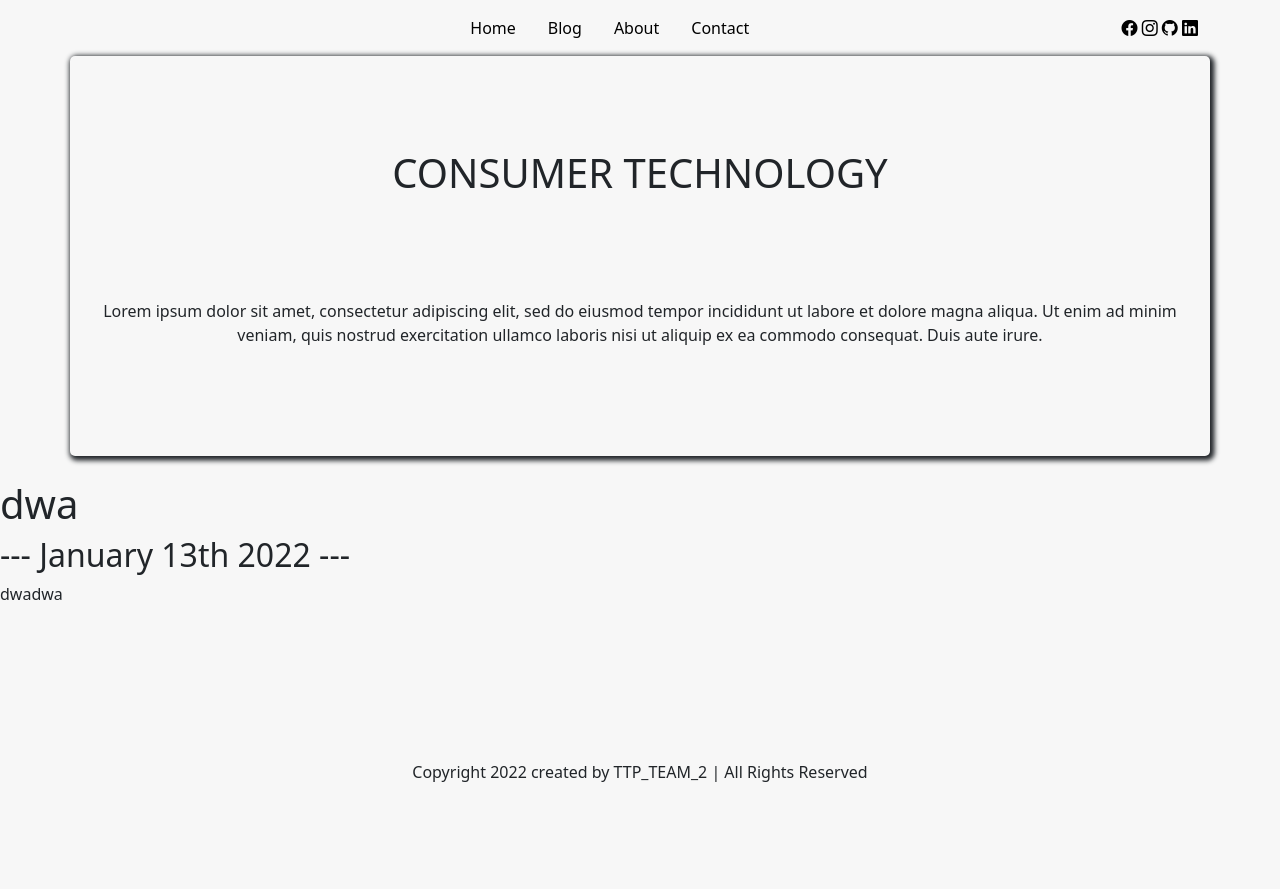
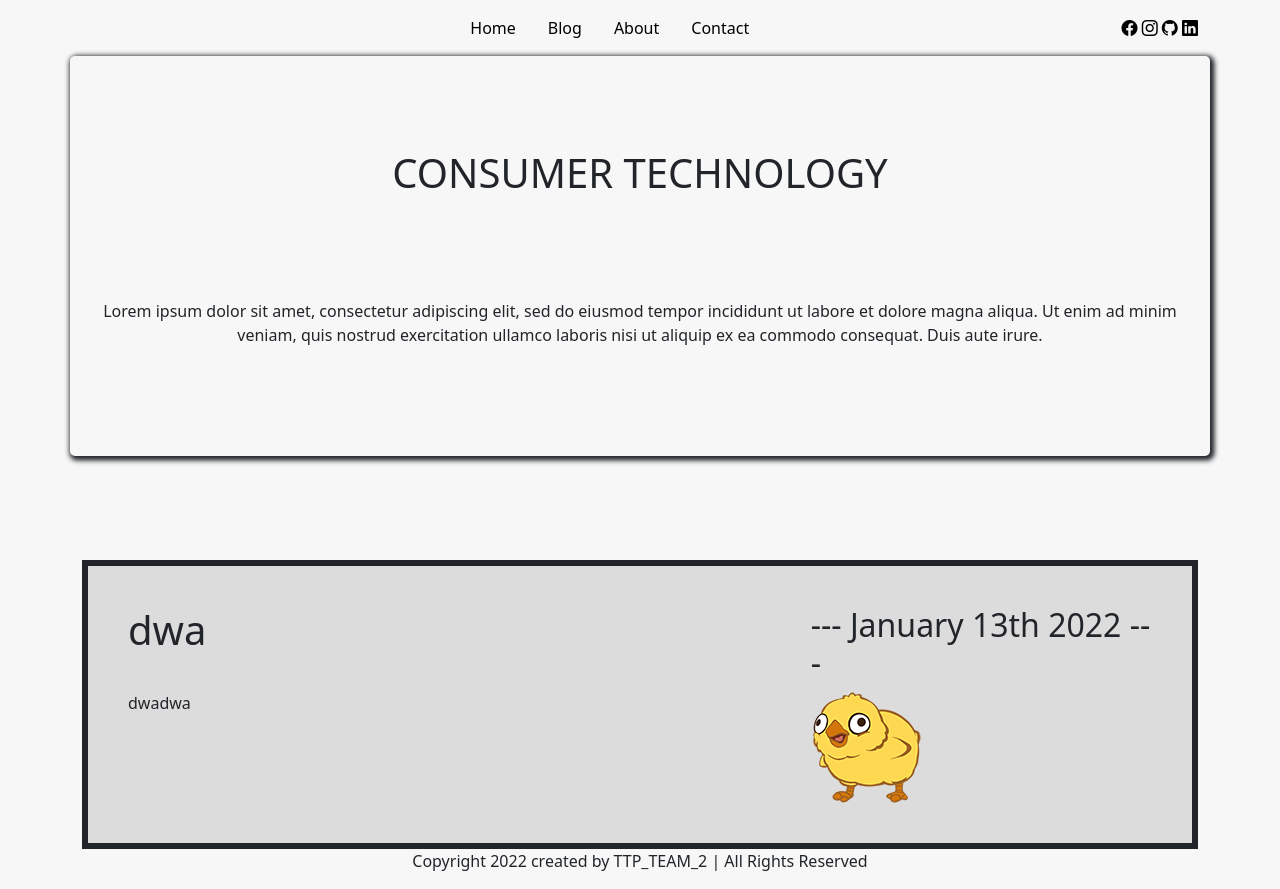
Before and after one commit to cenkcafer/TTP2022BlogSite, a Django app: page /blog/4/ in a window 1280 px wide. Before the commit the page ends 782 px from the top, so only its background shows below. Run offline with Django 4.2, Linux system fonts and the light colour scheme; data comes from the database, SQL or seed files in the repository; both versions use the stored data as it was after the commit; some libraries are stand-ins or nearby versions.

Commit message:
Changed some styling stuff

```diff
--- a/myblogsite/blog/static/style/style.css
+++ b/myblogsite/blog/static/style/style.css
@@ -1,10 +1,23 @@
+* {
+  margin: 0;
+  padding: 0;
+  box-sizing: border-box;
+}
 body {
   background-color: #f7f7f7 !important;
   position: relative;
   min-height: 100vh;
+  scroll-behavior: smooth;
 }
 a {
   color: black !important;
+}
+
+a,
+ul,
+li {
+  text-decoration: none;
+  list-style: none;
 }
 .link-hover {
   transition: all 0.5s ease-in-out;
@@ -12,27 +25,6 @@ a {
 .link-hover:hover {
   background-color: #6e6d6c;
   border-radius: 5px;
-  transition: all 0.5s ease-in-out;
-}
-
-.body-social-media {
-  position: absolute;
-  position: fixed;
-  top: 50%;
-  transform: translate(-50%, 0, 0, 0);
-  background-color: #f8f8f8;
-  display: flex;
-  flex-direction: column;
-  padding: 0.5rem;
-  position: fixed;
-}
-.body-social-media i {
-  cursor: pointer;
-  transition: all 0.5s ease-in-out;
-}
-
-.body-social-media i:hover {
-  background-color: rgb(141, 141, 141);
   transition: all 0.5s ease-in-out;
 }
 
@@ -45,10 +37,113 @@ header {
   border-radius: 5px;
 }
 
-footer {
-  position: absolute;
-  bottom: 0;
+.blog-window {
+  margin-top: 5rem;
+  display: flex;
+  flex-direction: column;
+  gap: 1rem;
+}
+
+.articles {
+  padding: 2.5rem;
+  display: grid;
+  grid-template-columns: 2fr 1fr;
+  background-color: rgb(221, 220, 220);
+  border: solid;
+}
+.article-box{
+  border: solid;
+}
+
+.article-img img {
   width: 100%;
-  height: 2.5rem;
+  height: 100%;
+}
+
+
+/* css for the topic options */
+.topic {
+  position: fixed;
+  top: calc((50vh - 50%) * -1);
+  transform: translate(0, calc(50vh - 50%));
+  display: flex;
+  flex-direction: column;
+  padding: 0.5rem;
+  position: fixed;
+  width: 10rem;
+  text-align: center;
+  margin: 0;
+  padding: 0;
+  color: #ece9e9 !important;
+
+}
+
+.topic-options {
+  display: flex;
+  flex-direction: column;
   text-align: center;
 }
+.topic-options a{
+  padding: .2rem;
+  transition: all .2s ease-in-out;
+}
+.topic-options a:hover{
+  background-color: rgb(70, 68, 68);
+  transition: all .2s ease-in-out;
+}
+.close {
+  position: absolute;
+  right: 5px;
+  top: 10px;
+  transition: all 0.5s ease-in-out;
+}
+
+.topic-box {
+  /* display: none; */
+  opacity: 0;
+  background-color: rgb(214, 213, 213);
+  transition: all 0.5s ease-in-out;
+  padding: 1rem 0;
+  border-radius: 0 5px 5px 0;
+  box-shadow: 5px 5px 5px 5px rgb(56, 55, 55);
+}
+.topics-show {
+  transition: all 0.5s ease-in-out;
+
+}
+
+
+.rotate {
+  transform: rotate(-90deg);
+  margin-left: -22px;
+  display: flex;
+  align-self: flex-start;
+  background-color: rgb(43, 42, 42);
+  color: #ece9e9;
+  border-radius: 0 0 5px 5px;
+  padding: 0 .5rem;
+  font-size: larger;
+
+}
+
+.show {
+
+  opacity: 1;
+  transition: all 0.5s ease-in-out;
+}
+
+.dont-show {
+
+  opacity: 0;
+  transition: all 0.5s ease-in-out;
+}
+
+
+
+
+/* footer */
+
+footer{
+  text-align: center;
+
+}
--- a/myblogsite/blog/templates/blog/all_blogs.html
+++ b/myblogsite/blog/templates/blog/all_blogs.html
@@ -9,7 +9,7 @@
             <a href="{% url 'blog:detail' blog.id %}"><h2>{{ blog.title }}</h2></a>
             <h5>{{ blog.date|date:'M d Y' }}</h5>
             <img src="{{blog.image.url}}"/>
-            <p>{{ blog.description|striptags|truncatechars:100 }}</p>
+            <p>{{ blog.description|striptags|truncatechars:300 }}</p>
         </div>
     </div>
 </div>
--- a/myblogsite/blog/templates/blog/base.html
+++ b/myblogsite/blog/templates/blog/base.html
@@ -6,6 +6,7 @@
     <meta name="viewport" content="width=device-width, initial-scale=1.0" />
     <link href="https://cdn.jsdelivr.net/npm/bootstrap@5.1.3/dist/css/bootstrap.min.css" rel="stylesheet" integrity="sha384-1BmE4kWBq78iYhFldvKuhfTAU6auU8tT94WrHftjDbrCEXSU1oBoqyl2QvZ6jIW3" crossorigin="anonymous"/>
     <link rel="stylesheet" href="{% static '/style/style.css'%}" />
+    <link rel="shortcut icon" type="image/png" href="{% static 'images/favicon.ico' %}"/>
     <link rel="stylesheet" href="https://cdnjs.cloudflare.com/ajax/libs/bootstrap-icons/1.7.2/font/bootstrap-icons.min.css" integrity="sha512-1fPmaHba3v4A7PaUsComSM4TBsrrRGs+/fv0vrzafQ+Rw+siILTiJa0NtFfvGeyY5E182SDTaF5PqP+XOHgJag==" crossorigin="anonymous" referrerpolicy="no-referrer"/>
     <title>Consumer Technology</title>
   </head>
--- a/myblogsite/blog/templates/blog/detail.html
+++ b/myblogsite/blog/templates/blog/detail.html
@@ -3,11 +3,18 @@
 {% block content %}
 
 <br>
-
+<div class='blog-window container'>
+    <div class='article-box'>
+        <div class= 'articles'>
 <h1>{{ blog.title }}</h1>
 
 <h2>--- {{ blog.date|date:'F jS Y' }} ---</h2>
 
 {{ blog.description|safe }}
+<img src="{{blog.image.url}}"/>
+
+        </div>
+    </div>
+</div>
 
 {% endblock %}
--- a/myblogsite/blog/views.py
+++ b/myblogsite/blog/views.py
@@ -12,7 +12,7 @@ def base(request):
 
 
 def all_blogs(request):
-    blog_count = Blog.objects.count
+    #blog_count = Blog.objects.count
     blogs = Blog.objects.order_by('-date')
     return render(request, 'blog/all_blogs.html', {'blogs': blogs})
 
```
Also changed, not shown: myblogsite/db.sqlite3, myblogsite/media/blog/images/bird_with_arms.png (added).
